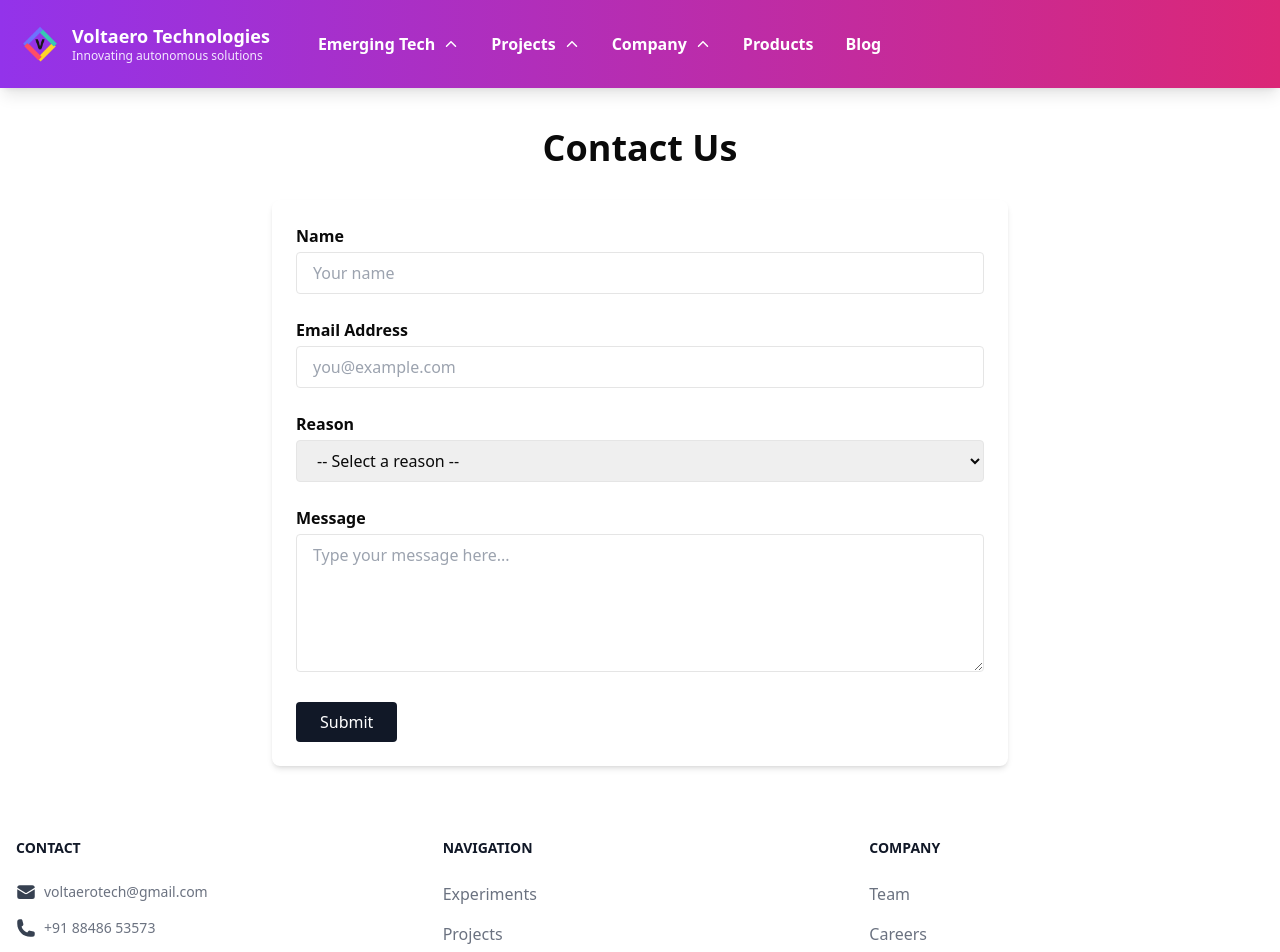
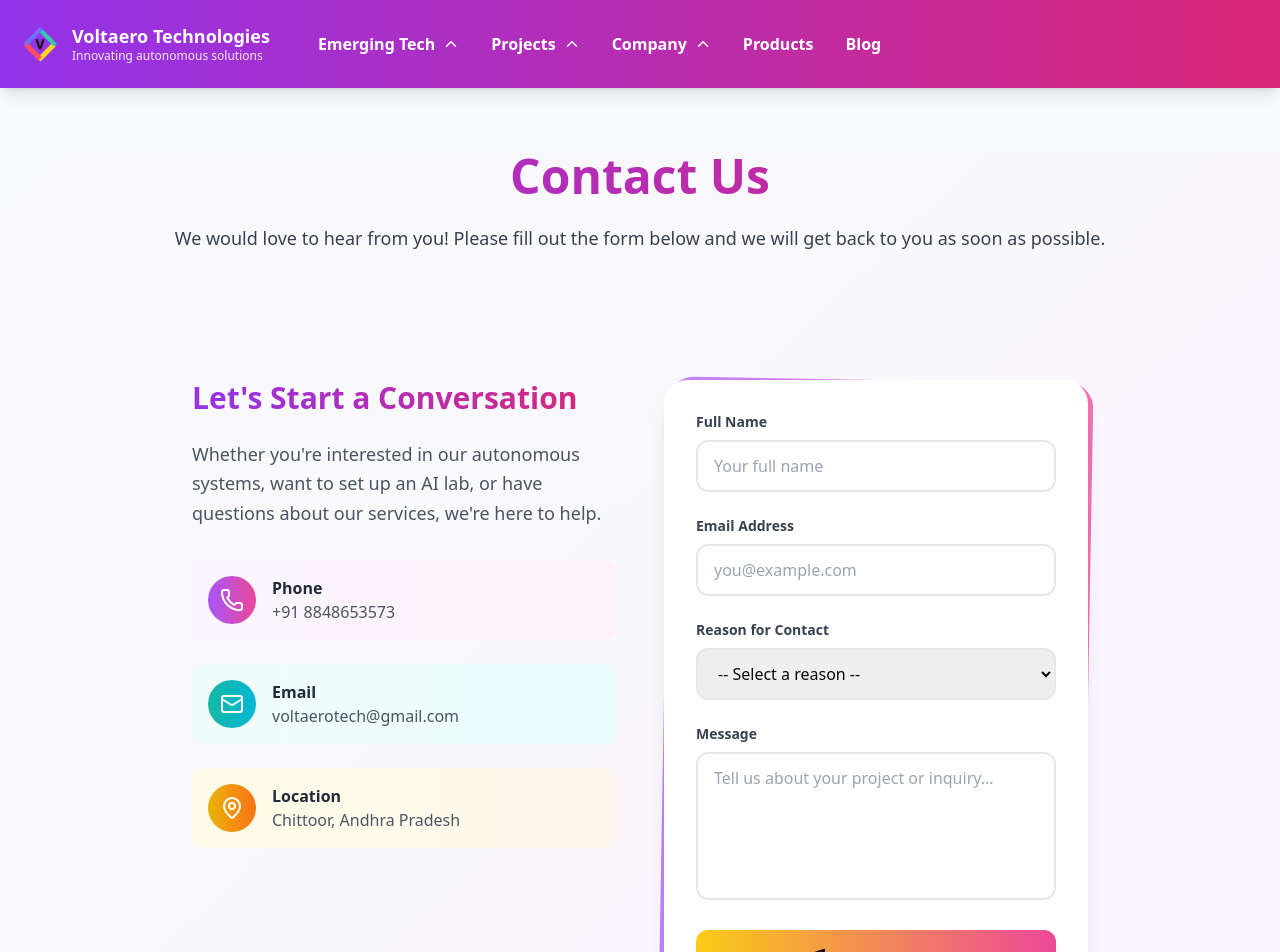
Before and after one commit to yuvinraja/ARCWebsite, a Next.js app: page /contact in a window 1280 px wide. Shown: the top 952 px of the page. Built offline with nearby package versions, Linux system fonts and the light colour scheme.

Commit message:
minor enhancements

```diff
--- a/app/components/Contact.tsx
+++ b/app/components/Contact.tsx
@@ -1,7 +1,15 @@
 "use client";
 
-import { useState, ChangeEvent } from "react";
-import { motion } from "framer-motion";
+import { ChangeEvent, useState } from "react";
+import {
+  Phone,
+  Mail,
+  MapPin,
+  Send,
+  CheckCircle,
+  AlertCircle,
+} from "lucide-react";
+import Link from "next/link";
 
 const Contact = () => {
   const [formData, setFormData] = useState({
@@ -11,7 +19,8 @@ const Contact = () => {
     message: "",
   });
 
-  const [status, setStatus] = useState<"success" | "error" | "">("");
+  const [status, setStatus] = useState("");
+  const [isSubmitting, setIsSubmitting] = useState(false);
 
   const handleChange = (
     e: ChangeEvent<HTMLInputElement | HTMLTextAreaElement | HTMLSelectElement>
@@ -19,8 +28,11 @@ const Contact = () => {
     setFormData({ ...formData, [e.target.name]: e.target.value });
   };
 
-  const handleSubmit = async (e: React.FormEvent<HTMLFormElement>) => {
+  const handleSubmit = async (
+    e: React.FormEvent<HTMLFormElement>
+  ) => {
     e.preventDefault();
+    setIsSubmitting(true);
 
     try {
       const response = await fetch("/api/contact", {
@@ -41,99 +53,215 @@ const Contact = () => {
     } catch (err) {
       console.error("Network error:", err);
       setStatus("error");
+    } finally {
+      setIsSubmitting(false);
     }
   };
 
   return (
-    <motion.div
-      className="max-w-3xl mx-auto px-4 py-10"
-      initial={{ opacity: 0 }}
-      animate={{ opacity: 1 }}
-      transition={{ duration: 0.5 }}
-    >
-      <h1 className="text-4xl font-bold mb-8 text-center">Contact Us</h1>
+    <main className="min-h-screen bg-gray-50 pt-16">
+      <div className="min-h-screen bg-gradient-to-br from-gray-50 to-purple-50">
+        {/* Hero Section */}
+        <div className="text-center mb-12 ">
+          <h2 className="text-4xl md:text-5xl font-bold mb-6 bg-gradient-to-r from-purple-600 to-pink-600 bg-clip-text text-transparent">
+            Contact Us
+          </h2>
+          <p className="text-lg text-gray-700 mb-8">
+            We would love to hear from you! Please fill out the form below and
+            we will get back to you as soon as possible.
+          </p>
+        </div>
 
+        {/* Contact Form Section */}
+        <section className="py-20 px-6">
+          <div className="max-w-4xl mx-auto">
+            <div className="grid lg:grid-cols-2 gap-12 items-start">
+              {/* Contact Information */}
+              <div className="space-y-8">
+                <div>
+                  <h2 className="text-3xl font-bold mb-6 bg-gradient-to-r from-purple-600 to-pink-600 bg-clip-text text-transparent">
+                    Let&apos;s Start a Conversation
+                  </h2>
+                  <p className="text-lg text-gray-600 leading-relaxed">
+                    Whether you&apos;re interested in our autonomous systems,
+                    want to set up an AI lab, or have questions about our
+                    services, we&apos;re here to help.
+                  </p>
+                </div>
+
+                <div className="space-y-6">
+                  <div className="flex items-center space-x-4 p-4 bg-gradient-to-r from-purple-50 to-pink-50 rounded-xl">
+                    <div className="w-12 h-12 bg-gradient-to-r from-purple-500 to-pink-500 rounded-full flex items-center justify-center">
+                      <Phone className="w-6 h-6 text-white" />
+                    </div>
+                    <div>
+                      <h3 className="font-semibold text-gray-800">Phone</h3>
+                      <p className="text-gray-600">+91 8848653573</p>
+                    </div>
+                  </div>
+
+                  <div className="flex items-center space-x-4 p-4 bg-gradient-to-r from-teal-50 to-cyan-50 rounded-xl">
+                    <div className="w-12 h-12 bg-gradient-to-r from-teal-500 to-cyan-500 rounded-full flex items-center justify-center">
+                      <Mail className="w-6 h-6 text-white" />
+                    </div>
+                    <div>
+                      <h3 className="font-semibold text-gray-800">Email</h3>
+                      <p className="text-gray-600">voltaerotech@gmail.com</p>
+                    </div>
+                  </div>
+
+                  <div className="flex items-center space-x-4 p-4 bg-gradient-to-r from-yellow-50 to-orange-50 rounded-xl">
+                    <div className="w-12 h-12 bg-gradient-to-r from-yellow-500 to-orange-500 rounded-full flex items-center justify-center">
+                      <MapPin className="w-6 h-6 text-white" />
+                    </div>
+                    <div>
+                      <h3 className="font-semibold text-gray-800">Location</h3>
+                      <p className="text-gray-600">Chittoor, Andhra Pradesh</p>
+                    </div>
+                  </div>
+                </div>
+              </div>
+
+              {/* Contact Form */}
+              <div className="relative">
+                <div className="absolute inset-0 bg-gradient-to-r from-purple-400 to-pink-400 rounded-3xl transform rotate-1"></div>
                 <form
                   onSubmit={handleSubmit}
-        className="bg-white shadow-md rounded-lg p-6 space-y-6"
+                  className="relative bg-white p-8 rounded-3xl shadow-xl space-y-6"
                 >
                   <div>
-          <label className="block font-semibold mb-1">Name</label>
+                    <label className="block text-sm font-semibold text-gray-700 mb-2">
+                      Full Name
+                    </label>
                     <input
                       name="name"
                       value={formData.name}
                       onChange={handleChange}
                       required
-            className="w-full border rounded px-4 py-2"
-            placeholder="Your name"
+                      className="w-full border-2 border-gray-200 rounded-xl px-4 py-3 focus:border-purple-500 focus:outline-none transition-colors"
+                      placeholder="Your full name"
                     />
                   </div>
 
                   <div>
-          <label className="block font-semibold mb-1">Email Address</label>
+                    <label className="block text-sm font-semibold text-gray-700 mb-2">
+                      Email Address
+                    </label>
                     <input
                       name="email"
                       type="email"
                       value={formData.email}
                       onChange={handleChange}
                       required
-            className="w-full border rounded px-4 py-2"
+                      className="w-full border-2 border-gray-200 rounded-xl px-4 py-3 focus:border-purple-500 focus:outline-none transition-colors"
                       placeholder="you@example.com"
                     />
                   </div>
 
                   <div>
-          <label className="block font-semibold mb-1">Reason</label>
+                    <label className="block text-sm font-semibold text-gray-700 mb-2">
+                      Reason for Contact
+                    </label>
                     <select
                       name="reason"
                       value={formData.reason}
                       onChange={handleChange}
                       required
-            className="w-full border rounded px-4 py-2"
+                      className="w-full border-2 border-gray-200 rounded-xl px-4 py-3 focus:border-purple-500 focus:outline-none transition-colors"
                     >
                       <option value="" disabled>
                         -- Select a reason --
                       </option>
-            <option>Feedback</option>
-            <option>Technical Help</option>
                       <option>Project Collaboration</option>
-            <option>Component Request</option>
+                      <option>AI Lab Setup</option>
+                      <option>Drone Systems Inquiry</option>
+                      <option>Technical Support</option>
+                      <option>Partnership Opportunity</option>
+                      <option>General Inquiry</option>
                       <option>Other</option>
                     </select>
                   </div>
 
                   <div>
-          <label className="block font-semibold mb-1">Message</label>
+                    <label className="block text-sm font-semibold text-gray-700 mb-2">
+                      Message
+                    </label>
                     <textarea
                       name="message"
                       value={formData.message}
                       onChange={handleChange}
                       required
-            className="w-full border rounded px-4 py-2"
+                      className="w-full border-2 border-gray-200 rounded-xl px-4 py-3 focus:border-purple-500 focus:outline-none transition-colors resize-none"
                       rows={5}
-            placeholder="Type your message here..."
+                      placeholder="Tell us about your project or inquiry..."
                     />
                   </div>
 
                   <button
                     type="submit"
-          className="bg-gray-900 text-white px-6 py-2 rounded hover:bg-gray-800 transition"
+                    disabled={isSubmitting}
+                    className="w-full bg-gradient-to-r from-yellow-400 to-pink-500 hover:from-yellow-500 hover:to-pink-600 disabled:from-gray-400 disabled:to-gray-500 text-black font-semibold px-6 py-4 rounded-xl transition-all duration-300 transform hover:scale-105 disabled:scale-100 shadow-lg flex items-center justify-center space-x-2"
                   >
-          Submit
+                    {isSubmitting ? (
+                      <div className="w-5 h-5 border-2 border-black border-t-transparent rounded-full animate-spin"></div>
+                    ) : (
+                      <>
+                        <Send className="w-5 h-5" />
+                        <span>Send Message</span>
+                      </>
+                    )}
                   </button>
 
                   {status === "success" && (
-          <p className="text-green-600 font-medium mt-2">
-            Message sent successfully!
+                    <div className="flex items-center space-x-2 p-4 bg-green-50 border border-green-200 rounded-xl">
+                      <CheckCircle className="w-5 h-5 text-green-600" />
+                      <p className="text-green-700 font-medium">
+                        Message sent successfully! We&apos;ll get back to you
+                        soon.
                       </p>
+                    </div>
                   )}
+
                   {status === "error" && (
-          <p className="text-red-600 font-medium mt-2">
-            Something went wrong. Please try again.
+                    <div className="flex items-center space-x-2 p-4 bg-red-50 border border-red-200 rounded-xl">
+                      <AlertCircle className="w-5 h-5 text-red-600" />
+                      <p className="text-red-700 font-medium">
+                        Something went wrong. Please try again or contact us
+                        directly.
                       </p>
+                    </div>
                   )}
                 </form>
-    </motion.div>
+              </div>
+            </div>
+          </div>
+        </section>
+
+        {/* Bottom CTA Section */}
+        <section className="py-16 px-6 bg-gradient-to-br from-gray-900 to-purple-900">
+          <div className="max-w-4xl mx-auto text-center text-white">
+            <h2 className="text-3xl font-bold mb-4">
+              Ready to Shape the Future Together?
+            </h2>
+            <p className="text-lg text-gray-300 mb-8">
+              Join us in advancing autonomous technologies and AI education
+            </p>
+            <div className="flex flex-col sm:flex-row gap-4 justify-center">
+              <Link href="/projects" className="w-full sm:w-auto">
+              <button className="bg-gradient-to-r from-purple-600 to-pink-600 hover:from-purple-700 hover:to-pink-700 text-white font-semibold px-8 py-3 rounded-xl shadow-lg transition-all">
+                View Our Projects
+              </button>
+              </Link>
+              <Link href="/#about" className="w-full sm:w-auto">
+              <button className="border-2 border-white text-white hover:bg-white hover:text-gray-900 font-semibold px-8 py-3 rounded-xl transition-all">
+                Learn About AI Labs
+              </button>
+              </Link>
+            </div>
+          </div>
+        </section>
+      </div>
+    </main>
   );
 };
 
```
Also changed, not shown: app/blog/page.tsx (+26 -8 lines), app/projects/page.tsx (+4 -4 lines), app/team/page.tsx (+11 -4 lines). Lines whose indentation alone changed are shown as unchanged.
